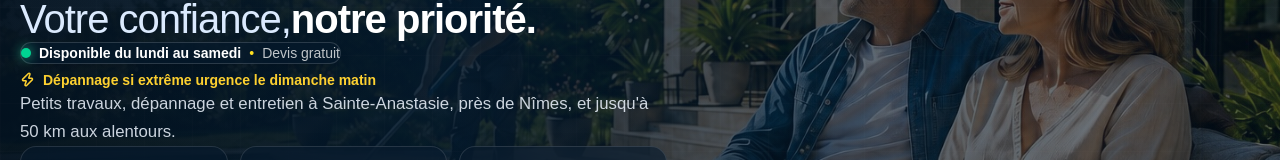
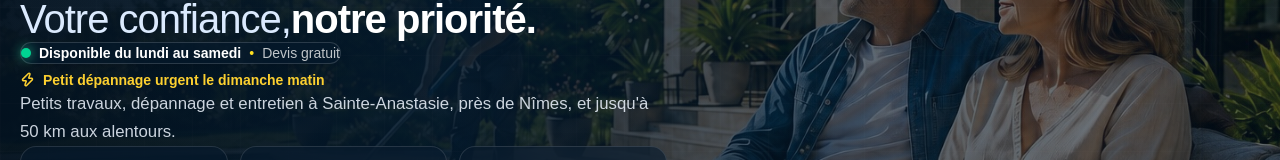
Before and after one commit to Thibal45/homeatoutfaire-premium, a Next.js app: page / in a window 1280 px wide. Shown: the part 452-612 px from the top of the page. Built offline with nearby package versions, Linux system fonts and the light colour scheme.

Commit message:
Harmonise le libellé du dépannage du dimanche

```diff
--- a/app/components/Hero.tsx
+++ b/app/components/Hero.tsx
@@ -186,7 +186,7 @@ export default function Hero() {
                   <Zap size={15} strokeWidth={2.4} />
 
                   <span>
-                    Dépannage si extrême urgence le dimanche matin
+                    Petit dépannage urgent le dimanche matin
                   </span>
                 </div>
               </div>
```
